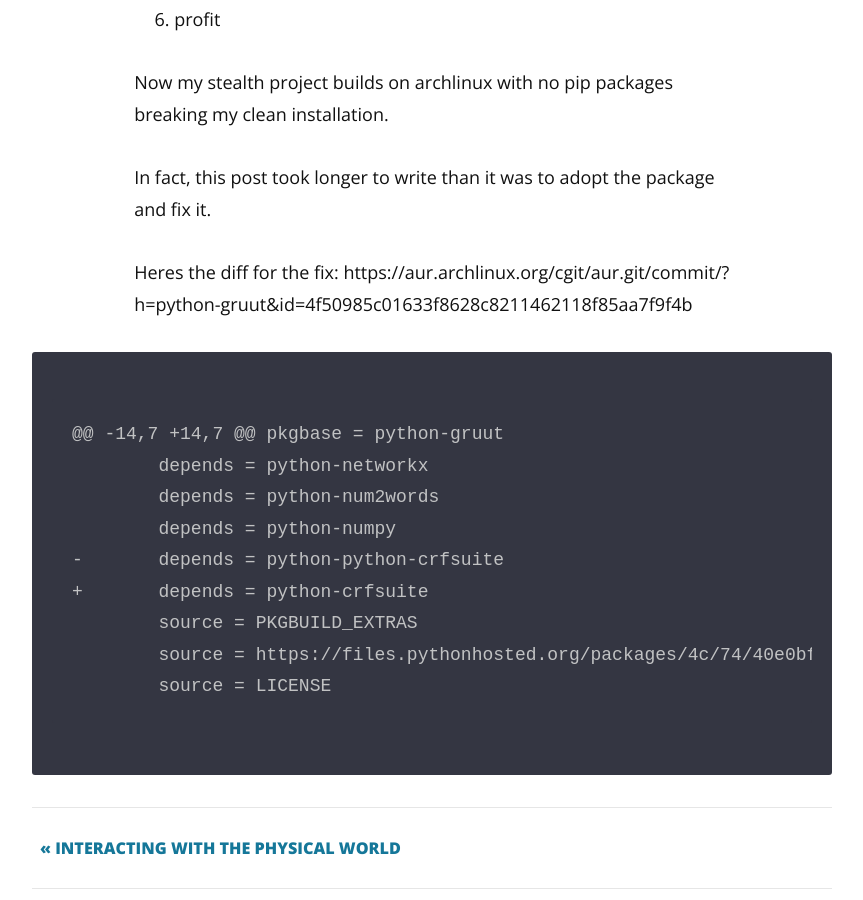
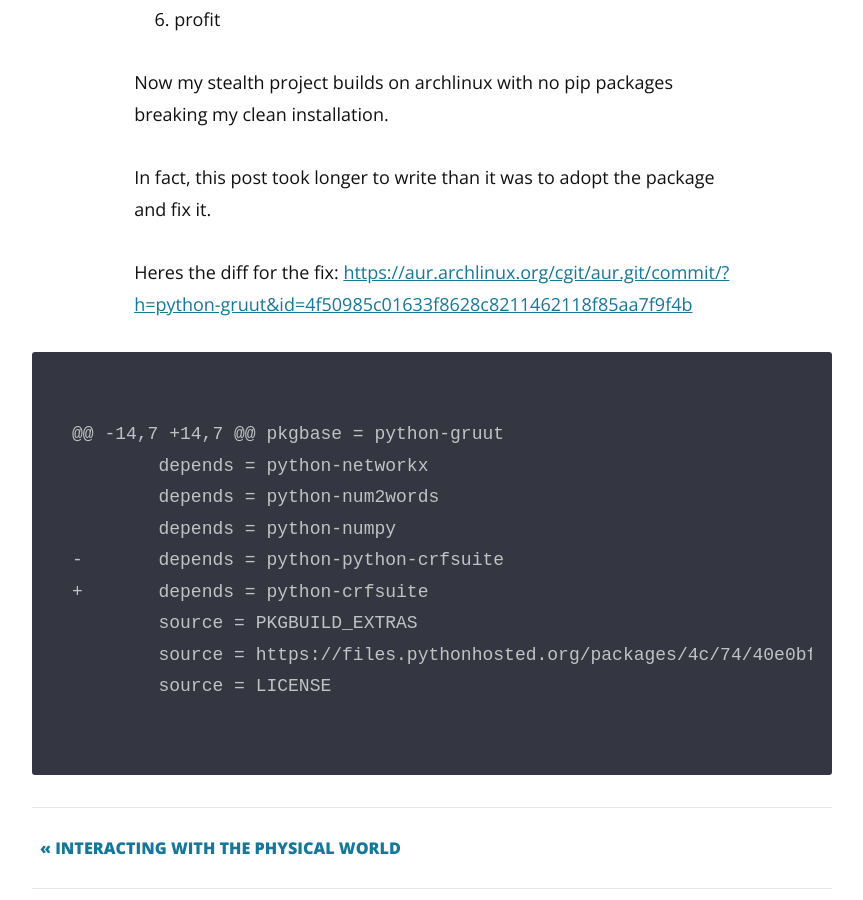
Before and after one commit to ozkar99/ozkar99.github.io, a Jekyll site: the page built from _posts/2025-03-18-adopting-aur-package.markdown, in a window 1280 px wide and 900 px high, scrolled down 1390 px. Shown: the whole window, without its empty margins (208-1071 px from the left). Built offline with Jekyll 4.4.1, drawn with Linux system fonts in a browser that asks for light colours; nearby versions of some CDN libraries; comment, search, counter and statistics services are not loaded; some of the changed text lies outside the part shown.

Commit message:
fixes links

````diff
--- a/_posts/2025-03-18-adopting-aur-package.markdown
+++ b/_posts/2025-03-18-adopting-aur-package.markdown
@@ -6,7 +6,7 @@ comments: true
 ---
 
 <p class="intro">
-Today i ended up adoptin an orphaned package in the AUR, https://aur.archlinux.org/packages/python-gruut
+Today i ended up adoptin an orphaned package in the AUR, <https://aur.archlinux.org/packages/python-gruut>
 </p>
 
 The AUR is archlinux user repository, one of arch coolest features, its similar to [BSD ports](https://aur.archlinux.org/).
@@ -34,7 +34,7 @@ Now my stealth project builds on archlinux with no pip packages breaking my clea
 
 In fact, this post took longer to write than it was to adopt the package and fix it.
 
-Heres the diff for the fix: https://aur.archlinux.org/cgit/aur.git/commit/?h=python-gruut&id=4f50985c01633f8628c8211462118f85aa7f9f4b
+Heres the diff for the fix: <https://aur.archlinux.org/cgit/aur.git/commit/?h=python-gruut&id=4f50985c01633f8628c8211462118f85aa7f9f4b>
 
 ```
 @@ -14,7 +14,7 @@ pkgbase = python-gruut
````
Also changed, not shown: _posts/2020-08-08-interacting-with-the-physical-world.markdown (+5 -76 lines).
